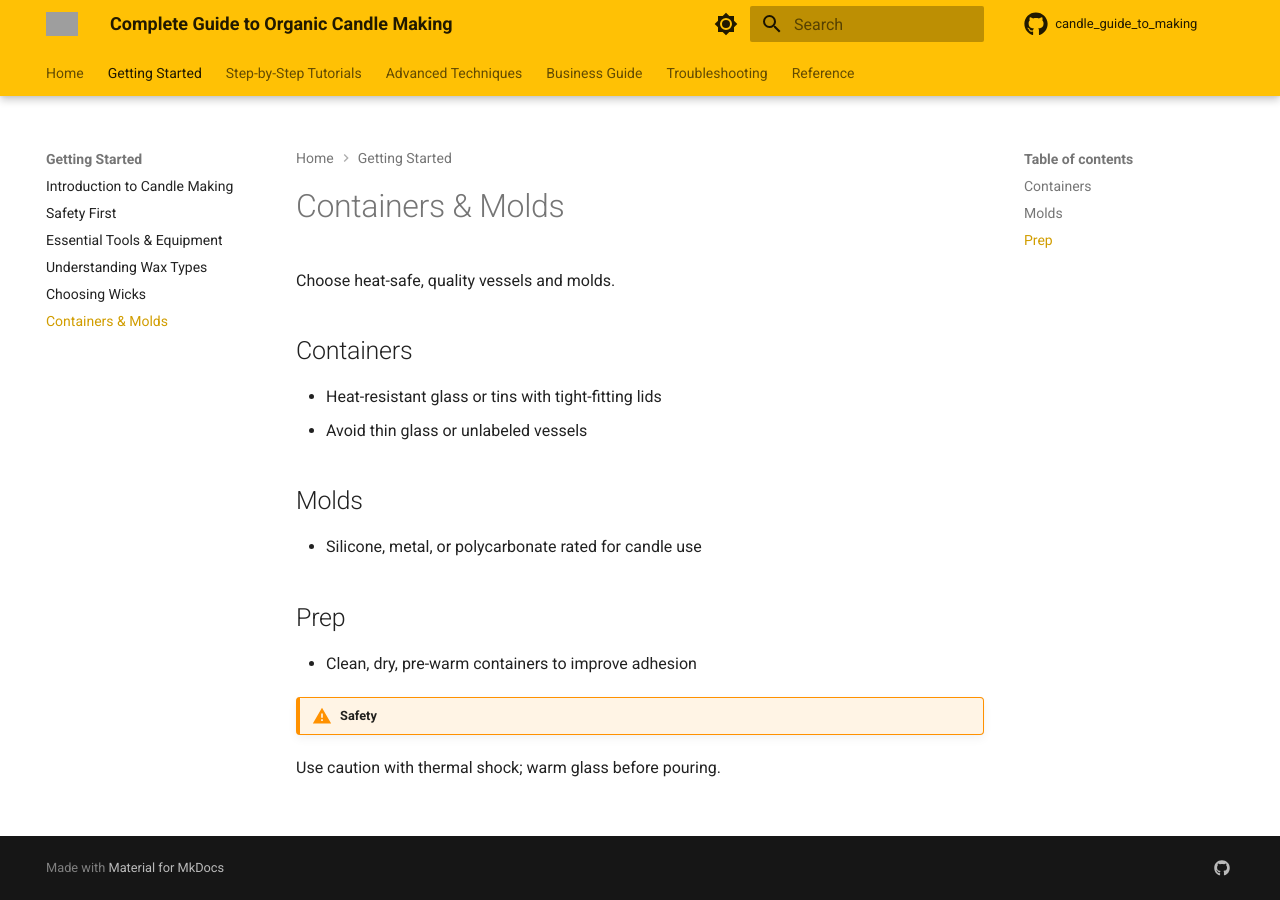
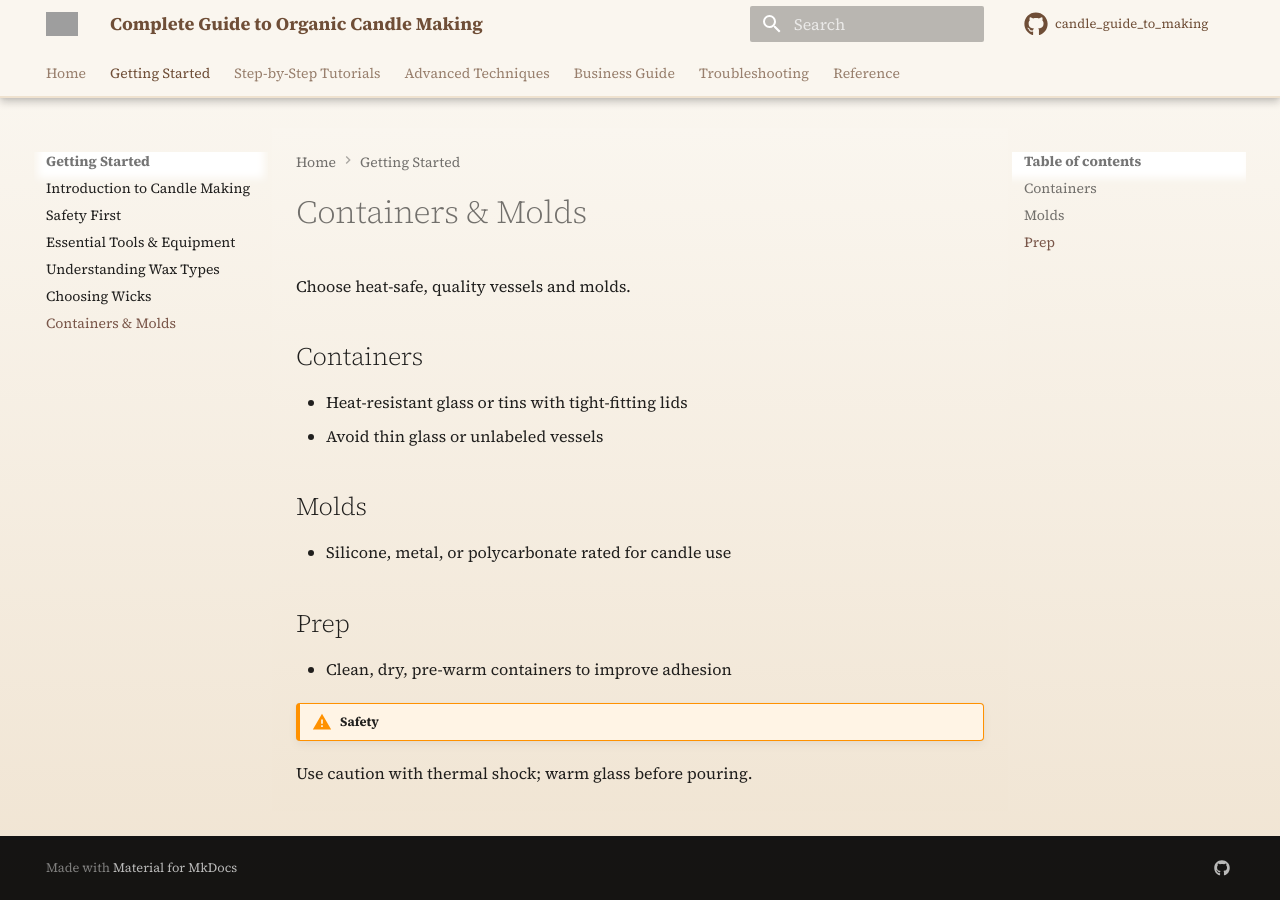
Before and after one commit to sfboss/candle_guide_to_making, an MkDocs documentation site: the page built from docs/getting-started/containers.md, in a window 1280 px wide. Built offline with MkDocs 1.6.1 and Material for MkDocs 9.7.7, drawn with Linux system fonts in a browser that asks for light colours; comment, search, counter and statistics services are not loaded; grey boxes are pictures that could not be loaded.

Commit message:
Update mkdocs.yml for improved site configuration and navigation structure

```diff
--- a/docs/assets/custom.css
+++ b/docs/assets/custom.css
@@ -2,25 +2,54 @@
 
 /* Color Variables */
 :root {
-    --candle-flame: #ff6b35;
-    --warm-wax: #f7931e;
-    --natural-beige: #f5e6d3;
-    --earth-brown: #8b4513;
-    --soft-cream: #faf8f3;
+    --candle-flame: #e36a2e;
+    --warm-wax: #d98b48;
+    --natural-beige: #efe2cf;
+    --earth-brown: #6f4e37;
+    --soft-cream: #faf6ef;
+
+    /* Material color tokens (light) */
+    --md-primary-fg-color: var(--earth-brown);
+    --md-accent-fg-color: var(--candle-flame);
+    --md-default-bg-color: var(--soft-cream);
+}
+
+/* Page background subtle parchment */
+.md-main,
+.md-content,
+.md-container {
+    background: linear-gradient(180deg, var(--soft-cream), var(--natural-beige) 120%);
+}
+
+/* Header & tabs: lighter, warm */
+.md-header,
+.md-tabs {
+    background-color: var(--soft-cream);
+    color: var(--earth-brown);
+    border-bottom: 1px solid var(--natural-beige);
+}
+.md-header__title,
+.md-tabs__link {
+    color: var(--earth-brown);
+}
+.md-tabs__link--active {
+    color: var(--candle-flame);
 }
 
 /* Hero Section Styling */
 .hero-banner {
     background: linear-gradient(135deg, var(--soft-cream) 0%, var(--natural-beige) 100%);
     padding: 2rem;
-    margin: -1rem -1rem 2rem -1rem;
-    border-radius: 8px;
+    margin: -0.5rem -0.5rem 2rem -0.5rem;
+    border-radius: 10px;
     text-align: center;
+    border: 1px solid var(--natural-beige);
 }
-
-.hero-banner h1 {
+.hero-banner h1,
+.hero-banner h2,
+.hero-banner h3 {
     color: var(--earth-brown);
-    margin-bottom: 1rem;
+    margin-bottom: 0.75rem;
 }
 
 /* Card Grid Styling */
@@ -30,36 +59,32 @@
     gap: 1rem;
     margin: 2rem 0;
 }
-
 .grid.cards > * {
     background: var(--soft-cream);
     border: 1px solid var(--natural-beige);
     border-radius: 8px;
     padding: 1.5rem;
-    transition: transform 0.2s ease;
+    transition: transform 0.2s ease, box-shadow 0.2s ease;
+}
+.grid.cards > *:hover {
+    transform: translateY(-2px);
+    box-shadow: 0 4px 12px rgba(111, 78, 55, 0.12);
 }
 
-.grid.cards > *:hover {
-    transform: translateY(-2px);
-    box-shadow: 0 4px 12px rgba(139, 69, 19, 0.1);
-}
-
-/* Safety Warning Boxes */
+/* Safety & status */
 .admonition.warning {
     border-left: 4px solid var(--candle-flame);
 }
-
 .admonition.danger {
     background-color: #fff5f5;
     border-left: 4px solid #e53e3e;
 }
-
 .admonition.success {
     background-color: #f0fff4;
     border-left: 4px solid #38a169;
 }
 
-/* Temperature Display Styling */
+/* Temperature Display */
 .temperature-box {
     background: linear-gradient(45deg, var(--warm-wax), var(--candle-flame));
     color: white;
@@ -70,7 +95,7 @@
     margin: 1rem 0;
 }
 
-/* Recipe Card Styling */
+/* Recipe Card */
 .recipe-card {
     background: var(--soft-cream);
     border: 2px solid var(--natural-beige);
@@ -78,81 +103,65 @@
     padding: 1.5rem;
     margin: 2rem 0;
 }
-
 .recipe-card h3 {
     color: var(--earth-brown);
     border-bottom: 2px solid var(--warm-wax);
     padding-bottom: 0.5rem;
 }
 
-/* Navigation Enhancement */
-.md-tabs__link {
-    font-weight: 500;
-}
-
-.md-tabs__link--active {
-    color: var(--candle-flame);
-}
-
-/* Button Styling */
+/* Buttons */
 .md-button {
     background-color: var(--candle-flame);
     border-color: var(--candle-flame);
     color: white;
 }
-
 .md-button:hover {
     background-color: var(--warm-wax);
     border-color: var(--warm-wax);
 }
 
-/* Table Styling */
+/* Tables */
 table {
     border-collapse: collapse;
     margin: 1rem 0;
     width: 100%;
 }
-
 table th {
     background-color: var(--natural-beige);
     color: var(--earth-brown);
     font-weight: 600;
 }
-
 table tr:nth-child(even) {
     background-color: var(--soft-cream);
 }
 
-/* Checklist Styling */
+/* Checklists */
 .task-list-item input[type='checkbox']:checked + label::before {
     background-color: var(--candle-flame);
     border-color: var(--candle-flame);
 }
 
-/* Mobile Responsiveness */
+/* Mobile */
 @media (max-width: 768px) {
     .grid.cards {
         grid-template-columns: 1fr;
     }
-
     .hero-banner {
         margin: -0.5rem -0.5rem 1rem -0.5rem;
         padding: 1rem;
     }
-
     .recipe-card {
         padding: 1rem;
         margin: 1rem 0;
     }
 }
 
-/* Print Styling */
+/* Print */
 @media print {
     .recipe-card {
         break-inside: avoid;
         border: 2px solid #333;
     }
-
     .admonition.warning,
     .admonition.danger {
         border-left: 4px solid #333;
--- a/mkdocs.yml
+++ b/mkdocs.yml
@@ -8,21 +8,12 @@ repo_name: candle_guide_to_making
 theme:
     name: material
     palette:
-        # Palette toggle   for l. ight mode
         - scheme: default
-          primary: amber
-          accent: orange
-          toggle:
-              icon: material/brightness-7
-              name: Switch to dark mode
-        # Palette toggle for dark mode
-        - scheme: slate
-          primary: amber
-          accent: orange
-
-          toggle:
-              icon: material/brightness-4
-              name: Switch to light mode
+          primary: brown
+          accent: deep-orange
+    font:
+        text: "Source Serif 4"
+        code: "Source Code Pro"
     features:
         - navigation.tabs
         - navigation.tabs.sticky
@@ -60,7 +51,6 @@ markdown_extensions:
           anchor_linenums: true
     - pymdownx.inlinehilite
     - pymdownx.snippets
-    - pymdownx.superfences
     - attr_list
     - md_in_html
     - pymdownx.emoji:
```
Also changed, not shown: docs/index.md (+8 -0 lines).
